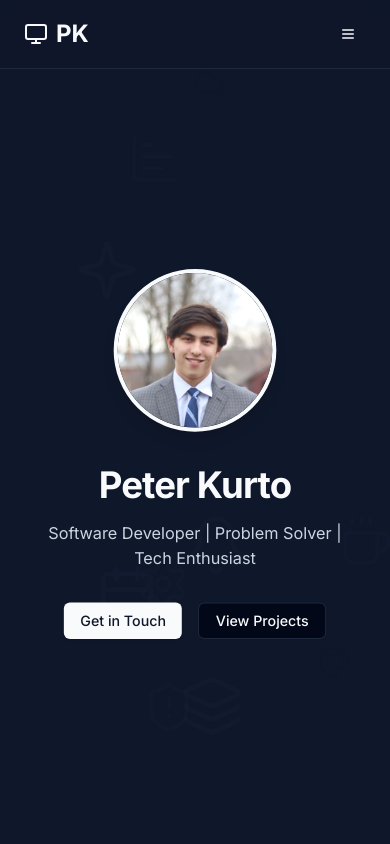
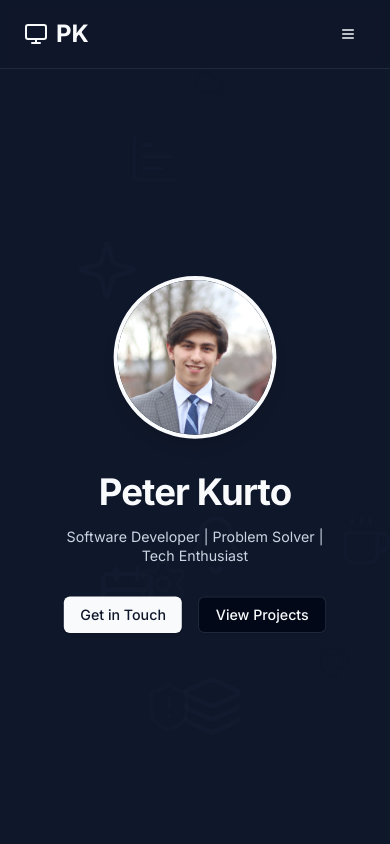
Before and after one commit to pkurto16/portfolio-site, a Next.js app: page / in a window 390 px wide. Shown: the top 844 px of the page. Built offline with nearby package versions, Linux system fonts and the light colour scheme.

Commit message:
Adjust text responsiveness final

```diff
--- a/src/app/components/Hero.tsx
+++ b/src/app/components/Hero.tsx
@@ -31,7 +31,7 @@ export function Hero() {
                     <h1 className="text-4xl md:text-6xl font-bold mb-4 tracking-tight">
                         <span className="text-primary">Peter Kurto</span>
                     </h1>
-                    <p className="mb-8 text-slate-300 max-w-[90%] mx-auto text-[clamp(1rem, 2.5vw, 1.5rem)] md:text-xl leading-normal">
+                    <p className="text-sm sm:text-lg md:text-2xl lg:text-3xl mb-8 text-slate-300 max-w-[80%] mx-auto text-[clamp(1rem, 2.5vw, 1.5rem)] md:text-[clamp(1.5rem, 3vw, 3rem)] leading-tight">
                         Software Developer | Problem Solver | Tech Enthusiast
                     </p>
                     <div className="flex justify-center space-x-4">
```
